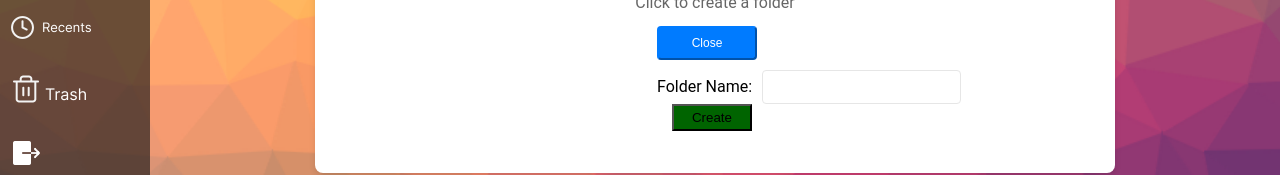
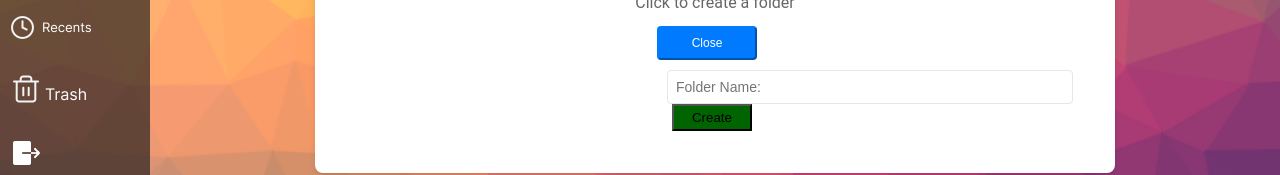
Before and after one commit to Mgridgelabs/moringabox_frontend, a React (Create React App) app: page /dashboard/new in a window 1280 px wide. Both pictures are taken after a click on the button "Create Folder". Shown: the part 324-499 px from the top of the page. Built offline with nearby package versions, Linux system fonts and the light colour scheme.

Commit message:
Update CreateNewFolder.js

```diff
--- a/src/components/CreateNewFolder.js
+++ b/src/components/CreateNewFolder.js
@@ -60,15 +60,13 @@ const CreateFolder = () => {
       </button>
       {showForm && (
         <form onSubmit={handleSubmit}>
-          <label>
-            Folder Name:
             <input
               type="text"
+              placeholder="Folder Name:"
               value={folderName}
               onChange={handleInputChange}
               required
             />
-          </label>
           <button type="submit" className="fcSubmit">Create</button>
         </form>
       )}
```
